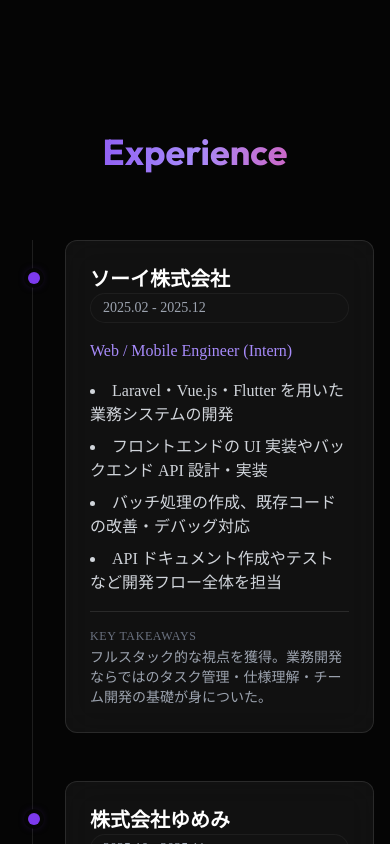
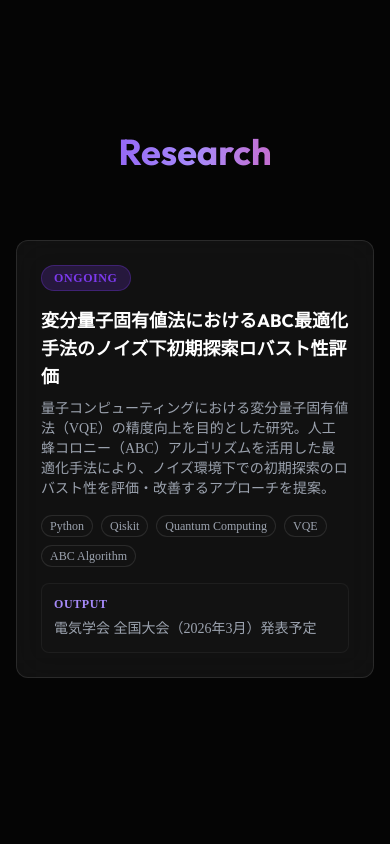
Before and after one commit to TaiyoYamada/portfolio, a Next.js app: page / in a window 390 px wide. Shown: the part 4440-5284 px from the top of the page. Built offline with nearby package versions, Linux system fonts and the light colour scheme.

Commit message:
Reseachセクション追加

```diff
--- a/src/app/page.tsx
+++ b/src/app/page.tsx
@@ -3,7 +3,7 @@
 import About from "@/components/sections/About";
 import Skills from "@/components/sections/Skills";
 import Projects from "@/components/sections/Projects";
-// import Research from "@/components/sections/Research";
+import Research from "@/components/sections/Research";
 import Experience from "@/components/sections/Experience";
 import Certifications from "@/components/sections/Certifications";
 import Awards from "@/components/sections/Awards";
@@ -19,7 +19,7 @@
       <About />
       <Skills />
       <Projects />
-      {/* <Research /> */}
+      <Research />
       <Experience />
       <Certifications />
       <Awards />
--- a/src/components/layout/Header.tsx
+++ b/src/components/layout/Header.tsx
@@ -9,7 +9,7 @@
     "About Me",
     "Skills",
     "Projects",
-    // "Research",
+    "Research",
     "Experience",
     "Certifications",
     "Awards",
--- a/src/components/sections/Research.tsx
+++ b/src/components/sections/Research.tsx
@@ -21,7 +21,7 @@
             </h2>
             <div className="space-y-6">
                 {researches.map((item, index) => (
-                    <Card key={index} className="p-8 hover:bg-white/10 transition-colors">
+                    <Card key={index} className="p-6 hover:bg-white/10 transition-colors">
                         <div className="flex items-center gap-3 mb-4">
                             {item.status === "ongoing" && (
                                 <span className="text-xs font-bold uppercase tracking-wider px-3 py-1 rounded-full bg-primary/20 text-primary border border-primary/30">
@@ -29,27 +29,27 @@
                                 </span>
                             )}
                         </div>
-                        <h3 className="text-xl md:text-2xl font-bold mb-4 text-white leading-relaxed">
+                        <h3 className="text-lg font-bold mb-2 text-white">
                             {item.title}
                         </h3>
-                        <p className="text-gray-300 mb-6 leading-relaxed">{item.desc}</p>
+                        <p className="text-gray-400 text-sm mb-4">{item.desc}</p>
 
-                        <div className="flex flex-wrap gap-2 mb-6">
+                        <div className="flex flex-wrap gap-2 mb-4">
                             {item.tech.map((t, i) => (
                                 <span
                                     key={i}
-                                    className="text-xs px-3 py-1 rounded-full bg-surface border border-white/10 text-gray-300"
+                                    className="text-xs px-2 py-0.5 rounded-full bg-surface border border-white/10 text-gray-400"
                                 >
                                     {t}
                                 </span>
                             ))}
                         </div>
 
-                        <div className="bg-surface p-4 rounded-lg border border-white/5">
-                            <span className="text-secondary font-bold block mb-1 uppercase tracking-wider text-xs">
+                        <div className="bg-surface p-3 rounded-lg border border-white/5">
+                            <span className="text-secondary font-semibold block mb-1 uppercase tracking-wider text-xs">
                                 Output
                             </span>
-                            <span className="text-gray-400">{item.output}</span>
+                            <span className="text-gray-400 text-sm">{item.output}</span>
                         </div>
                     </Card>
                 ))}
```
